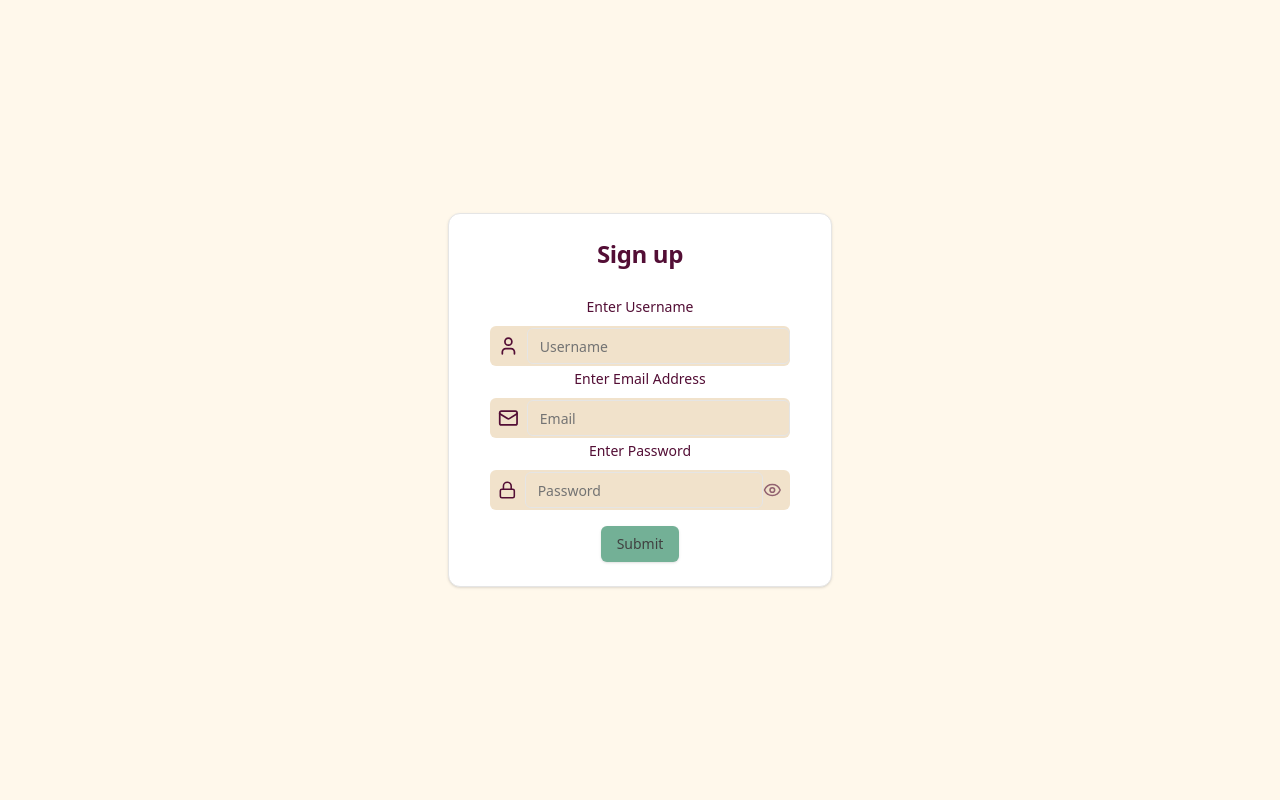
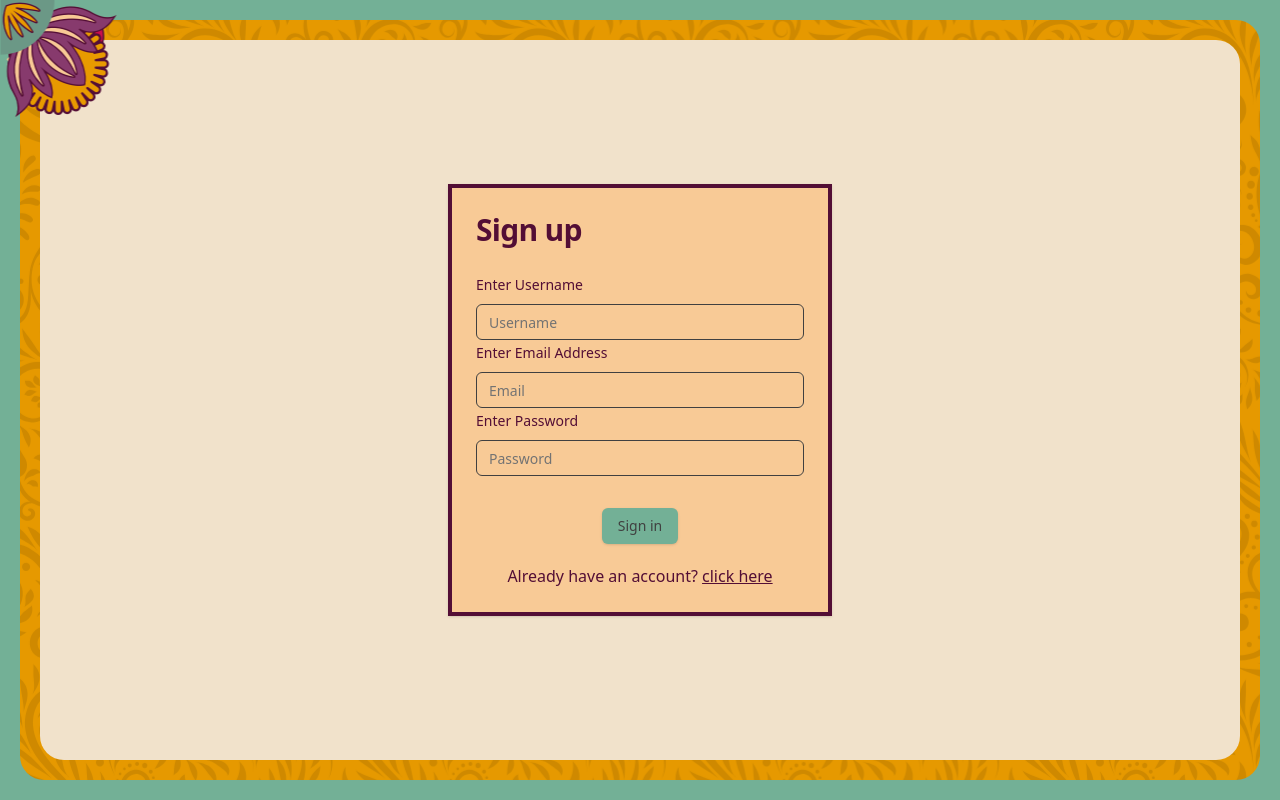
Before and after one commit to x20surya/Rkr-SIH24, a React (Vite) app in the folder client-web/: page /sign-up in a window 1280 px wide. Built offline with nearby package versions, Linux system fonts and the light colour scheme.

Commit message:
Update Homepage and auth pages

```diff
--- a/client-web/package.json
+++ b/client-web/package.json
@@ -20,6 +20,8 @@
     "axios": "^1.7.7",
     "class-variance-authority": "^0.7.0",
     "clsx": "^2.1.1",
+    "embla-carousel-autoplay": "^8.2.1",
+    "embla-carousel-react": "^8.2.1",
     "lucide-react": "^0.438.0",
     "react": "^18.3.1",
     "react-dom": "^18.3.1",
--- a/client-web/src/_auth/AuthLayout.jsx
+++ b/client-web/src/_auth/AuthLayout.jsx
@@ -1,11 +1,22 @@
 import { useGlobalContext } from "@/context/GlobalContext";
 import { useState } from "react";
 import { Navigate, Outlet } from "react-router-dom";
+import {
+  backgroundflowers,
+  complexflower1,
+  greenbg1,
+} from "@/constants/borders";
 
 export default function AuthLayout() {
-  const {isAuthenticated} = useGlobalContext()
+  const { isAuthenticated } = useGlobalContext();
   return (
-    <>
+    <div className="w-full flex border-primary border-[20px] bg-primary">
+      <img className="fixed rotate-90 top-0 left-0" src={complexflower1} />
+      <div
+        style={{ backgroundImage: `url(${backgroundflowers})` }}
+        className="rounded-3xl bg-secondary flex justify-center items-center w-full p-[20px]"
+      >
+        <div className="w-full h-full border-transparent rounded-3xl flex bg-background">
           {isAuthenticated ? (
             <Navigate to="/" />
           ) : (
@@ -15,6 +26,8 @@ export default function AuthLayout() {
               </section>
             </>
           )}
-    </>
+        </div>
+      </div>
+    </div>
   );
 }
--- a/client-web/src/_auth/forms/SigninForm.jsx
+++ b/client-web/src/_auth/forms/SigninForm.jsx
@@ -1,36 +1,40 @@
-import * as z from "zod"
-import {zodResolver} from "@hookform/resolvers/zod"
-import {useForm} from "react-hook-form"
-import { Form,FormControl,FormField,FormItem,FormLabel,FormMessage} from "@/components/ui/form";
+import * as z from "zod";
+import { zodResolver } from "@hookform/resolvers/zod";
+import { useForm } from "react-hook-form";
+import {
+  Form,
+  FormControl,
+  FormField,
+  FormItem,
+  FormLabel,
+  FormMessage,
+} from "@/components/ui/form";
+import {
+  Card,
+  CardContent,
+  CardFooter,
+  CardHeader,
+  CardTitle,
+} from "@/components/ui/card";
 import { Button } from "@/components/ui/button";
 import { Input } from "@/components/ui/input";
-import { useEffect ,useState} from "react";
+import { useEffect, useState } from "react";
 import { useToast } from "@/hooks/use-toast";
-import { EyeIcon, EyeOff, User } from "lucide-react";
-import { Mail } from "lucide-react";
-import { Lock } from "lucide-react";
+import { Link } from "react-router-dom";
 
 const schema = z.object({
-    useraname:z.string().min(3),
   email: z.string().email(),
   password: z.string().min(8),
-  })
+});
 
-export default function SignUpForm() {
-    const [show, setshow] = useState(false);
-    function Showpassword(){
-      {show ? setshow(false) : setshow(true)};
-    }
+export default function SignInForm() {
   const form = useForm({
     defaultValues: {
-          username:"",
       email: "",
       password: "",
     },
     resolver: zodResolver(schema),
-      })
-
-      const { toast } = useToast()
+  });
 
   useEffect(() => {
     if (form.formState.errors.root) {
@@ -38,40 +42,41 @@ export default function SignUpForm() {
         title: "Error Ocurred!!!",
         description: form.formState.errors.root.message,
         variant: "destructive",
-          })
+      });
     }
-      }, [form.formState.errors.root])
+  }, [form.formState.errors.root]);
 
+  const { toast } = useToast();
+  const onSubmit = async (data) => {};
 
-      const {isSubmitting,isValid} = form.formState;
-
-
-    return(
-        <div >
+  return (
+    <>
+      <Card className="w-96">
+        <CardHeader>
+          <CardTitle className="text-3xl">Sign In</CardTitle>
+        </CardHeader>
 
         <Form {...form}>
-            <form className="border-slate-200 border-2  p-3 rounded-e-md flex flex-col items-center justify-center bg-white">
+          <form onSubmit={form.handleSubmit(onSubmit)}>
             <FormField
               control={form.control}
-                name="SigninForm"
+              name="username"
               render={({ field }) => (
+                <>
+                  <CardContent>
                     <FormItem>
-
                       <FormLabel>Enter Email Address</FormLabel>
                       <FormControl>
-                    <div className="h-fit bg-primary rounded-md flex items-center focus-visible:ring-1 focus-visible:ring-ring">
-                         <Mail className="m-2"></Mail>
                         <Input
                           {...form.register("email")}
-                         type="email"
+                          type="text"
                           placeholder="Email"
                           className={
                             form.formState.errors.email
                               ? "border-red-400 border-2"
-                            : "bg-slate-200"
+                              : ""
                           }
                         />
-                        </div>
                       </FormControl>
                       {form.formState.errors.email && (
                         <FormMessage className=" text-start font-mono pt-0 text-xs">
@@ -80,43 +85,48 @@ export default function SignUpForm() {
                       )}
                       <FormLabel>Enter Password</FormLabel>
                       <FormControl>
-                    <div className="h-fit bg-slate-200 rounded-md flex items-center ">
-                          <Lock className="m-2"></Lock>
                         <Input
                           {...form.register("password")}
-                         type={show ? "text" : "password"}
+                          type="password"
                           placeholder="Password"
                           className={
                             form.formState.errors.password
                               ? "border-red-400 border-2"
-                            : "bg-slate-200"
+                              : ""
                           }
                         />
-                       {show ?<EyeOff onClick={Showpassword} className="mr-2 h-8 opacity-60"/>:<EyeIcon onClick={Showpassword} className="mr-2 h-8 opacity-60" />}
-                      </div>
                       </FormControl>
                       {form.formState.errors.password && (
                         <FormMessage className=" text-start font-mono pt-0 text-xs">
                           {form.formState.errors.password.message}
                         </FormMessage>
                       )}
-
+                      {/* <FormDescription>
+                    This is your public display name.
+                </FormDescription> */}
                     </FormItem>
+                  </CardContent>
+                  <CardFooter className="flex flex-col gap-5">
+                    <Button
+                      type="submit"
+                      disabled={form.formState.isSubmitting}
+                      className=" mt-2"
+                    >
+                      {form.formState.isSubmitting ? "Loading..." : "Sign in"}
+                    </Button>
+                    <p>
+                      If you don't have account{" "}
+                      <Link className=" underline" to="/sign-up">
+                        click here
+                      </Link>
+                    </p>
+                  </CardFooter>
+                </>
               )}
             />
-              <Button
-                type="submit"
-                disabled={isValid||isSubmitting}
-                className=" mt-4"
-              >
-                Submit
-              </Button >
           </form>
         </Form>
-
-
-
-        </div>
-    )
-
+      </Card>
+    </>
+  );
 }
--- a/client-web/src/_auth/forms/SignupForm.jsx
+++ b/client-web/src/_auth/forms/SignupForm.jsx
@@ -1,43 +1,46 @@
-import * as z from "zod"
-import {zodResolver} from "@hookform/resolvers/zod"
-import {useForm} from "react-hook-form"
-import { Form,FormControl,FormField,FormItem,FormLabel,FormMessage} from "@/components/ui/form";
+import * as z from "zod";
+import { zodResolver } from "@hookform/resolvers/zod";
+import { useForm } from "react-hook-form";
+import {
+  Form,
+  FormControl,
+  FormField,
+  FormItem,
+  FormLabel,
+  FormMessage,
+} from "@/components/ui/form";
 import { Button } from "@/components/ui/button";
 import { Input } from "@/components/ui/input";
-import { useEffect ,useState} from "react";
+import { useEffect, useState } from "react";
 import { useToast } from "@/hooks/use-toast";
 import { EyeIcon, EyeOff, User } from "lucide-react";
-import { Mail } from "lucide-react";
-import { Lock } from "lucide-react";
+import { Link } from "react-router-dom";
 import {
   Card,
   CardContent,
   CardFooter,
   CardHeader,
   CardTitle,
-} from "@/components/ui/card"
+} from "@/components/ui/card";
 
 const schema = z.object({
-    useraname:z.string().min(3),
+  useraname: z.string().min(3),
   email: z.string().email(),
   password: z.string().min(8),
-  })
+});
 
 export default function SignUpForm() {
-    const [show, setshow] = useState(false);
-    function Showpassword(){
-      {show ? setshow(false) : setshow(true)};
-    }
+
   const form = useForm({
     defaultValues: {
-          username:"",
+      username: "",
       email: "",
       password: "",
     },
     resolver: zodResolver(schema),
-      })
+  });
 
-      const { toast } = useToast()
+  const { toast } = useToast();
 
   useEffect(() => {
     if (form.formState.errors.root) {
@@ -45,33 +48,30 @@ export default function SignUpForm() {
         title: "Error Ocurred!!!",
         description: form.formState.errors.root.message,
         variant: "destructive",
-          })
+      });
     }
-      }, [form.formState.errors.root])
+  }, [form.formState.errors.root]);
 
+  const onSubmit = async (data) => {};
 
-      const {isSubmitting,isValid} = form.formState;
-
-
-    return(
+  return (
     <div>
-        <Card className=" text-center w-96">
+      <Card className="w-96">
         <CardHeader>
-        <CardTitle><p className="font-bold text-2xl">Sign up</p></CardTitle>
+          <CardTitle className="text-3xl">Sign up</CardTitle>
         </CardHeader>
-        <CardContent>
 
         <Form {...form}>
-            <form className=" flex flex-col items-center justify-center ">
+          <form onSubmit={form.handleSubmit(onSubmit)}>
             <FormField
               control={form.control}
               name="SignUpForm"
               render={({ field }) => (
+                <>
+                  <CardContent>
                     <FormItem>
                       <FormLabel>Enter Username</FormLabel>
                       <FormControl>
-                        <div className="h-fit bg-tertiary rounded-md flex items-center outline-2">
-                          <User className="m-2"></User>
                         <Input
                           {...form.register("username")}
                           type="text"
@@ -79,11 +79,9 @@ export default function SignUpForm() {
                           className={
                             form.formState.errors.username
                               ? "border-red-400 border-2"
-                            : "bg-tertiary"
+                              : ""
                           }
                         ></Input>
-
-                        </div>
                       </FormControl>
                       {form.formState.errors.username && (
                         <FormMessage className=" text-start font-mono pt-0 text-xs">
@@ -92,8 +90,6 @@ export default function SignUpForm() {
                       )}
                       <FormLabel>Enter Email Address</FormLabel>
                       <FormControl>
-                    <div className="h-fit bg-tertiary rounded-md flex items-center">
-                         <Mail className="m-2"></Mail>
                         <Input
                           {...form.register("email")}
                           type="email"
@@ -101,10 +97,9 @@ export default function SignUpForm() {
                           className={
                             form.formState.errors.email
                               ? "border-red-400 border-2"
-                            : "bg-tertiary"
+                              : ""
                           }
                         />
-                        </div>
                       </FormControl>
                       {form.formState.errors.email && (
                         <FormMessage className=" text-start font-mono pt-0 text-xs">
@@ -113,44 +108,45 @@ export default function SignUpForm() {
                       )}
                       <FormLabel>Enter Password</FormLabel>
                       <FormControl>
-                    <div className="h-fit bg-tertiary rounded-md flex items-center ">
-                          <Lock className="m-2"></Lock>
                         <Input
                           {...form.register("password")}
-                         type={show ? "text" : "password"}
+                          type="password"
                           placeholder="Password"
                           className={
                             form.formState.errors.password
                               ? "border-red-400 border-2"
-                            : "bg-tertiary"
+                              : ""
                           }
                         />
-                       {show ?<EyeOff onClick={Showpassword} className="mr-2 h-8 opacity-60"/>:<EyeIcon onClick={Showpassword} className="mr-2 h-8 opacity-60" />}
-                      </div>
                       </FormControl>
                       {form.formState.errors.password && (
                         <FormMessage className=" text-start font-mono pt-0 text-xs">
                           {form.formState.errors.password.message}
                         </FormMessage>
                       )}
-
                     </FormItem>
+                  </CardContent>
+                  <CardFooter className="flex flex-col gap-5">
+                    <Button
+                      type="submit"
+                      disabled={form.formState.isSubmitting}
+                      className=" mt-2"
+                    >
+                      {form.formState.isSubmitting ? "Loading..." : "Sign in"}
+                    </Button>
+                    <p>
+                      Already have an account?{" "}
+                      <Link className=" underline" to="/sign-in">
+                        click here
+                      </Link>
+                    </p>
+                  </CardFooter>
+                </>
               )}
             />
-              <Button
-                type="submit"
-                disabled={isValid||isSubmitting}
-                className=" mt-4"
-              >
-                Submit
-              </Button >
           </form>
         </Form>
-           </CardContent>
       </Card>
-
-
     </div>
-    )
-
+  );
 }
--- a/client-web/src/_root/RootLayout.jsx
+++ b/client-web/src/_root/RootLayout.jsx
@@ -1,8 +1,10 @@
 import Topbar from "@/components/shared/Topbar";
+import { Toaster } from "@/components/ui/toaster";
 import { Outlet } from "react-router-dom";
 
 export default function RootLayout() {
   return (
+    <>
       <section className="flex flex-col w-full">
         <div>
           <Topbar />
@@ -11,5 +13,7 @@ export default function RootLayout() {
           <Outlet />
         </section>
       </section>
+      <Toaster/>
+    </>
   );
 }
--- a/client-web/src/components/ui/card.jsx
+++ b/client-web/src/components/ui/card.jsx
@@ -5,7 +5,7 @@ import { cn } from "@/lib/utils"
 const Card = React.forwardRef(({ className, ...props }, ref) => (
   <div
     ref={ref}
-    className={cn("rounded-xl border bg-card text-card-foreground shadow", className)}
+    className={cn(" border-4 border-card-foreground bg-card text-card-foreground shadow", className)}
     {...props} />
 ))
 Card.displayName = "Card"
--- a/client-web/src/components/ui/input.jsx
+++ b/client-web/src/components/ui/input.jsx
@@ -7,7 +7,7 @@ const Input = React.forwardRef(({ className, type, ...props }, ref) => {
     (<input
       type={type}
       className={cn(
-        "flex h-9 w-full rounded-md border border-input bg-transparent px-3 py-1 text-sm  transition-colors file:border-0 file:bg-transparent file:text-sm file:font-medium placeholder:text-muted-foreground focus-visible:outline-none  disabled:cursor-not-allowed disabled:opacity-50",
+        "flex h-9 w-full rounded-md border border-foreground bg-transparent px-3 py-1 text-sm  transition-colors file:border-0 file:bg-transparent file:text-sm file:font-medium placeholder:text-muted-foreground focus-visible:outline-card-foreground  disabled:cursor-not-allowed disabled:opacity-50",
         className
       )}
       ref={ref}
--- a/client-web/src/index.css
+++ b/client-web/src/index.css
@@ -5,9 +5,9 @@
 
 @layer base {
   :root {
-    --background: 38, 100%, 96%;
+    --background: 37, 58%, 87%;
     --foreground: 0, 0%, 25%;
-    --card: 0 0% 100%;
+    --card: 32, 88%, 78%;
     --card-foreground: 326, 71%, 19%;
     --popover: 0 0% 100%;
     --popover-foreground: 0, 0%, 25%;
```
Also changed, not shown: client-web/src/_root/pages/Home.jsx (+44 -5 lines), client-web/src/components/ui/carousel.jsx (added, +193 -0 lines), 1 other file (tests, documents, lock files or other folders). Lines whose indentation alone changed are shown as unchanged.
